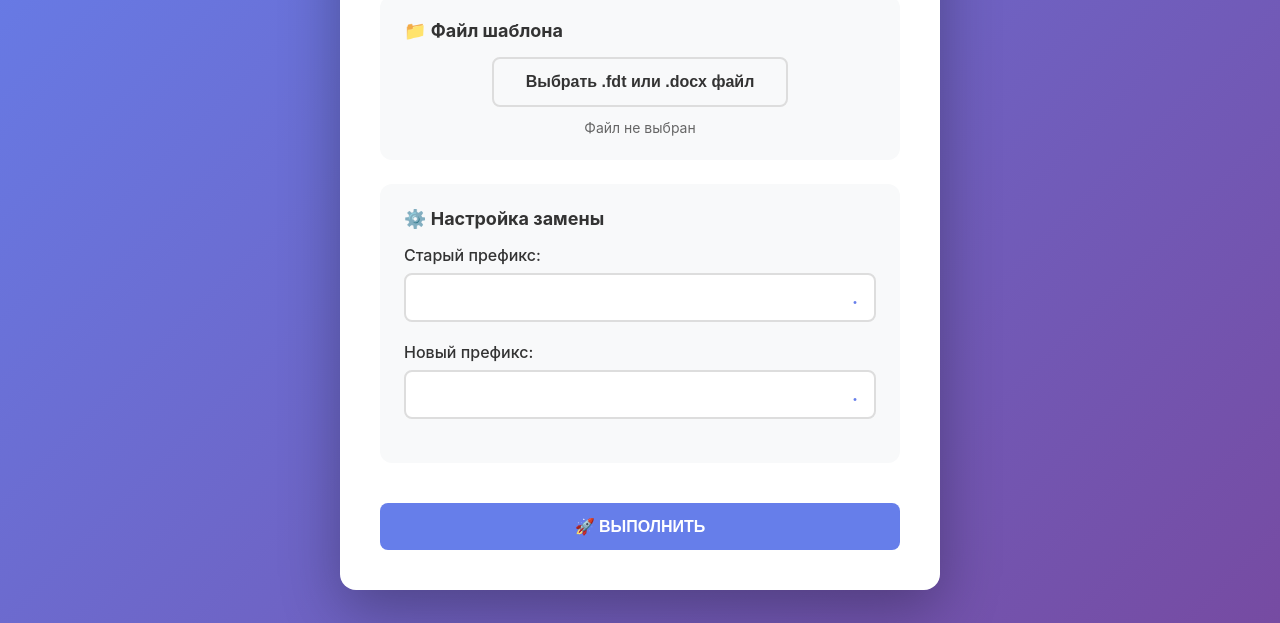
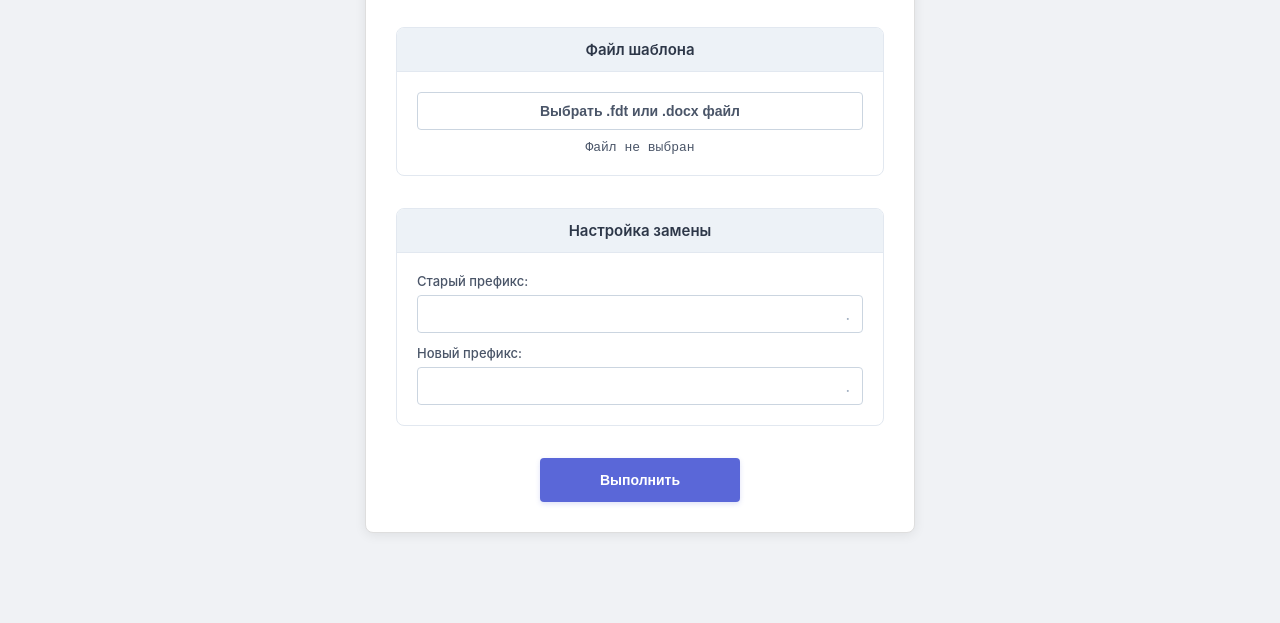
Before and after one commit to AlexanderKuzikov/Replacer-2, a website: page public/index.html in a window 1280 px wide. Shown: the part 177-800 px from the top of the page. Drawn offline with Linux system fonts and the light colour scheme.

Commit message:
Update Interface

```diff
--- a/public/index.html
+++ b/public/index.html
@@ -1,22 +1,24 @@
 <!DOCTYPE html>
 <html lang="ru">
+
 <head>
     <meta charset="UTF-8">
     <meta name="viewport" content="width=device-width, initial-scale=1.0">
     <title>Replacer-2: Генератор конфигурации</title>
     <link rel="stylesheet" href="style.css">
 </head>
+
 <body>
     <div class="container">
         <header>
-            <h1>🔄 Replacer-2</h1>
+            <h1>Replacer</h1>
             <p class="subtitle">Генератор конфигурации для замены префиксов</p>
         </header>
 
         <main>
             <!-- Секция загрузки файла -->
             <section class="section">
-                <h2>📁 Файл шаблона</h2>
+                <h2>Файл шаблона</h2>
                 <div class="file-upload">
                     <input type="file" id="fileInput" accept=".fdt,.docx" style="display: none">
                     <button id="selectFileBtn" class="btn btn-secondary">Выбрать .fdt или .docx файл</button>
@@ -24,7 +26,8 @@
                 </div>
 
                 <!-- Информация о найденных полях -->
-                <div id="fieldsInfo" style="display: none; margin-top: 15px; padding: 12px; background: #f0f8ff; border-radius: 8px; border-left: 4px solid #4caf50;">
+                <div id="fieldsInfo"
+                    style="display: none; margin-top: 15px; padding: 12px; background: #f0f8ff; border-radius: 8px; border-left: 4px solid #4caf50;">
                     <div style="font-size: 14px; color: #666;">
                         <span id="fieldsCount"></span>
                     </div>
@@ -33,11 +36,11 @@
 
             <!-- Секция настройки замены -->
             <section class="section">
-                <h2>⚙️ Настройка замены</h2>
+                <h2>Настройка замены</h2>
                 <div class="form-group">
                     <label for="oldPrefix">Старый префикс:</label>
                     <div class="input-with-suffix">
-                        <input type="text" id="oldPrefix" list="prefixList">                        <span class="suffix">.</span>
+                        <input type="text" id="oldPrefix" list="prefixList"> <span class="suffix">.</span>
                     </div>
                     <datalist id="prefixList">
                         <!-- Заполняется динамически из найденных префиксов -->
@@ -47,13 +50,13 @@
                 <div class="form-group">
                     <label for="newPrefix">Новый префикс:</label>
                     <div class="input-with-suffix">
-                        <input type="text" id="newPrefix">                        <span class="suffix">.</span>
+                        <input type="text" id="newPrefix"> <span class="suffix">.</span>
                     </div>
                 </div>
             </section>
 
             <!-- Кнопка выполнения -->
-            <button id="executeBtn" class="btn btn-primary">🚀 ВЫПОЛНИТЬ</button>
+            <button id="executeBtn" class="btn btn-primary">Выполнить</button>
 
             <!-- Результат -->
             <div id="result" class="result" style="display: none;">
@@ -69,4 +72,5 @@
 
     <script src="script.js"></script>
 </body>
+
 </html>
--- a/public/style.css
+++ b/public/style.css
@@ -1,3 +1,4 @@
+/* Final Refined Style (Clean Architecture) */
 * {
     margin: 0;
     padding: 0;
@@ -6,180 +7,208 @@
 
 body {
     font-family: -apple-system, BlinkMacSystemFont, 'Segoe UI', 'Roboto', 'Oxygen', sans-serif;
-    background: linear-gradient(135deg, #667eea 0%, #764ba2 100%);
+    background-color: #f0f2f5;
+    color: #333;
     min-height: 100vh;
     display: flex;
     align-items: center;
     justify-content: center;
-    padding: 20px;
+    padding: 15px;
 }
 
 .container {
     background: white;
-    border-radius: 16px;
-    box-shadow: 0 20px 60px rgba(0, 0, 0, 0.3);
-    max-width: 600px;
+    border-radius: 8px;
+    box-shadow: 0 2px 12px rgba(0, 0, 0, 0.08);
+    max-width: 550px;
     width: 100%;
-    padding: 40px;
+    padding: 30px;
+    border: 1px solid #dedede;
 }
 
 header {
     text-align: center;
-    margin-bottom: 32px;
+    margin-bottom: 30px;
 }
 
 header h1 {
-    font-size: 32px;
-    color: #333;
-    margin-bottom: 8px;
+    font-size: 24px;
+    color: #1a202c;
+    margin-bottom: 6px;
+    font-weight: 700;
 }
 
 .subtitle {
-    color: #666;
-    font-size: 16px;
+    color: #718096;
+    font-size: 14px;
 }
 
+/* --- Стили секций --- */
 .section {
-    margin-bottom: 24px;
-    padding: 24px;
-    background: #f8f9fa;
-    border-radius: 12px;
+    /* Увеличили отступ между большими блоками */
+    margin-bottom: 32px;
+    background: #ffffff;
+    border: 1px solid #e2e8f0;
+    border-radius: 8px;
+    overflow: hidden;
+    padding-bottom: 20px; /* Отступ снизу внутри карточки */
 }
 
 .section h2 {
-    font-size: 18px;
-    color: #333;
-    margin-bottom: 16px;
+    background: #edf2f7;
+    color: #2d3748;
+    font-size: 15px;
+    font-weight: 600;
+    text-align: center;
+    padding: 12px;
+    margin: 0 0 20px 0; /* Отступ от заголовка до контента */
+    border-bottom: 1px solid #e2e8f0;
 }
+
+/*
+   Умный селектор: применяет боковые отступы ко всем прямым потомкам секции,
+   кроме заголовка h2. Это заменяет !important и padding у родителей.
+*/
+.section > *:not(h2) {
+    margin-left: 20px;
+    margin-right: 20px;
+}
+
+/* --- Элементы форм --- */
 
 .file-upload {
     text-align: center;
 }
 
 .file-name {
-    margin-top: 12px;
-    color: #666;
-    font-size: 14px;
+    margin-top: 10px;
+    color: #4a5568;
+    font-size: 13px;
+    font-family: monospace;
 }
 
 .form-group {
-    margin-bottom: 20px;
+    /* Уменьшили расстояние между полями ввода (было 20px) */
+    margin-bottom: 12px;
+}
+
+/* Последнему элементу убираем отступ, чтобы не было дырки внизу */
+.form-group:last-child {
+    margin-bottom: 0;
 }
 
 .form-group label {
     display: block;
-    margin-bottom: 8px;
-    color: #333;
+    margin-bottom: 6px;
+    color: #4a5568;
     font-weight: 500;
+    font-size: 13px;
 }
 
 .input-with-suffix {
     display: flex;
     align-items: center;
-    border: 2px solid #ddd;
-    border-radius: 8px;
-    padding: 12px 16px;
     background: white;
-    transition: border-color 0.3s;
+    border: 1px solid #cbd5e0;
+    border-radius: 4px;
+    padding: 8px 12px;
+    transition: border-color 0.2s;
 }
 
 .input-with-suffix:focus-within {
-    border-color: #667eea;
+    border-color: #5a67d8;
+    box-shadow: 0 0 0 2px rgba(90, 103, 216, 0.1);
 }
 
 .input-with-suffix input {
     flex: 1;
     border: none;
     outline: none;
-    font-size: 16px;
-    color: #333;
+    font-size: 14px;
+    color: #2d3748;
 }
 
 .input-with-suffix .suffix {
-    color: #667eea;
-    font-weight: bold;
-    font-size: 18px;
-    margin-left: 4px;
+    color: #a0aec0;
+    font-weight: normal;
 }
+
+/* --- Кнопки --- */
 
 .btn {
     border: none;
-    padding: 14px 32px;
-    border-radius: 8px;
-    font-size: 16px;
+    padding: 10px 20px;
+    border-radius: 4px;
+    font-size: 14px;
     font-weight: 600;
     cursor: pointer;
-    transition: all 0.3s;
+    transition: all 0.2s;
 }
 
+/* Основная кнопка "Выполнить" */
 .btn-primary {
-    background: #667eea;
+    background: #5a67d8;
     color: white;
-    width: 100%;
-    margin-top: 16px;
+    /* Делаем кнопку не на всю ширину */
+    width: auto;
+    min-width: 200px; /* Минимальная ширина для красоты */
+    display: block;   /* Чтобы работал margin auto */
+    margin: 0 auto;   /* Центрируем */
+    height: 44px;
+    box-shadow: 0 2px 5px rgba(90, 103, 216, 0.2);
 }
 
 .btn-primary:hover {
-    background: #5568d3;
-    transform: translateY(-2px);
-    box-shadow: 0 4px 12px rgba(102, 126, 234, 0.4);
-}
-
-.btn-primary:disabled {
-    background: #ccc;
-    cursor: not-allowed;
-    transform: none;
+    background: #434190;
+    transform: translateY(-1px);
+    box-shadow: 0 4px 8px rgba(90, 103, 216, 0.3);
 }
 
 .btn-secondary {
-    background: #f8f9fa;
-    color: #333;
-    border: 2px solid #ddd;
+    background: #fff;
+    color: #4a5568;
+    border: 1px solid #cbd5e0;
+    width: 100%;
 }
 
 .btn-secondary:hover {
-    background: #e9ecef;
-    border-color: #adb5bd;
+    background: #f7fafc;
+    border-color: #a0aec0;
 }
 
+/* --- Результат и уведомления --- */
 .result {
-    margin-top: 24px;
-    padding: 24px;
-    background: #d4edda;
-    border: 2px solid #c3e6cb;
-    border-radius: 12px;
+    margin-top: 30px; /* Чуть больше отступ от кнопки */
+    padding: 15px;
+    background: #f0fff4;
+    border: 1px solid #9ae6b4;
+    color: #22543d;
+    border-radius: 4px;
     text-align: center;
+    font-size: 14px;
+}
+
+/* Информационный блок о полях (зеленый) */
+/* Мы используем ID, чтобы перебить встроенные стили аккуратно */
+#fieldsInfo {
+    border-radius: 4px !important; /* Здесь оставил только для radius, если он задан инлайново в JS */
+    /* Отступы управляются общим правилом .section > * */
 }
 
 .notification {
     position: fixed;
     top: 20px;
     right: 20px;
-    padding: 16px 24px;
-    border-radius: 8px;
-    box-shadow: 0 4px 12px rgba(0, 0, 0, 0.15);
-    font-size: 14px;
+    padding: 12px 16px;
+    border-radius: 4px;
+    box-shadow: 0 4px 12px rgba(0, 0, 0, 0.1);
+    font-size: 13px;
     z-index: 1000;
-    transition: all 0.3s ease;
-    max-width: 400px;
+    background: white;
+    border-left: 4px solid #48bb78;
+    color: #2d3748;
+    transition: opacity 0.3s, transform 0.3s;
 }
 
-.notification.success {
-    background: #4caf50;
-    color: white;
-}
-
-.notification.error {
-    background: #f44336;
-    color: white;
-}
-
-.notification.warning {
-    background: #ff9800;
-    color: white;
-}
-
-.notification.hidden {
-    opacity: 0;
-    transform: translateX(400px);
-}
+.notification.error { border-left-color: #f56565; }
+.notification.hidden { opacity: 0; transform: translateX(20px); pointer-events: none; }
```
